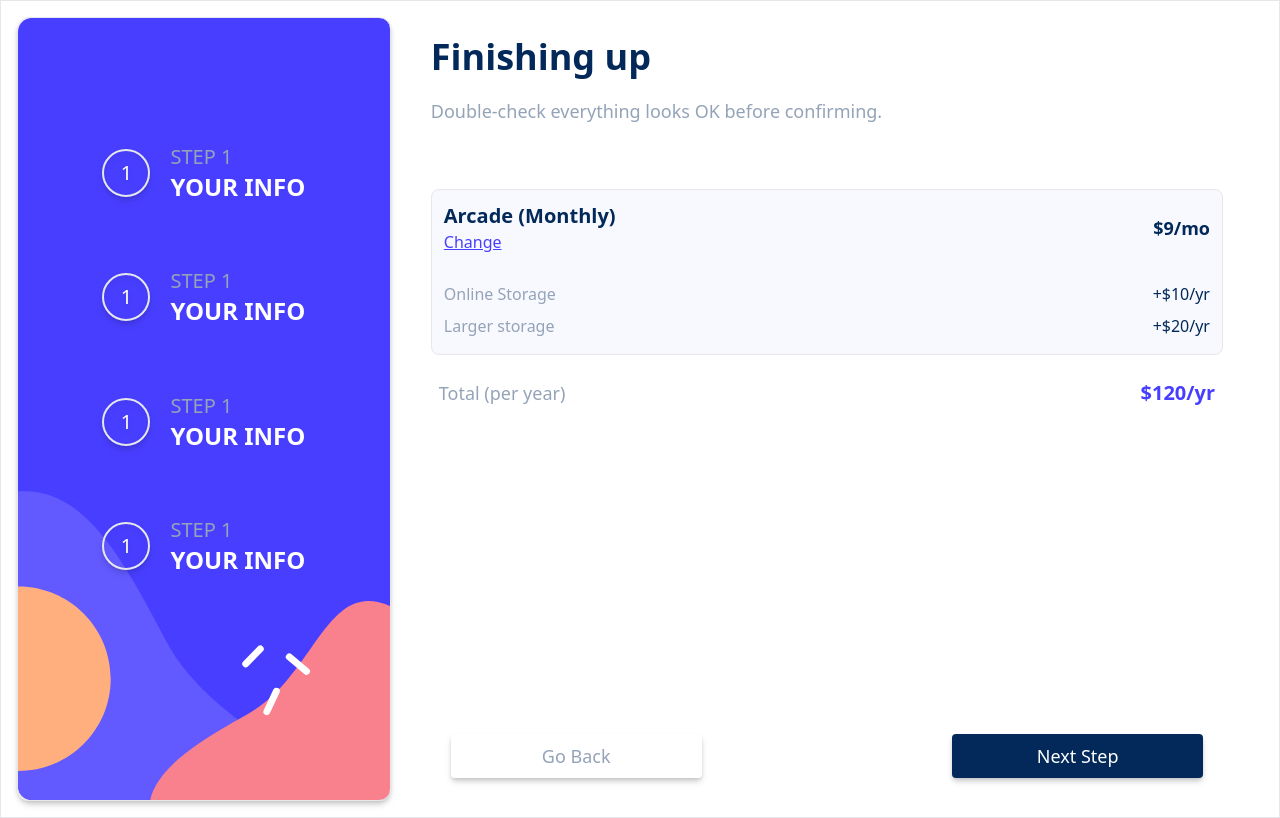
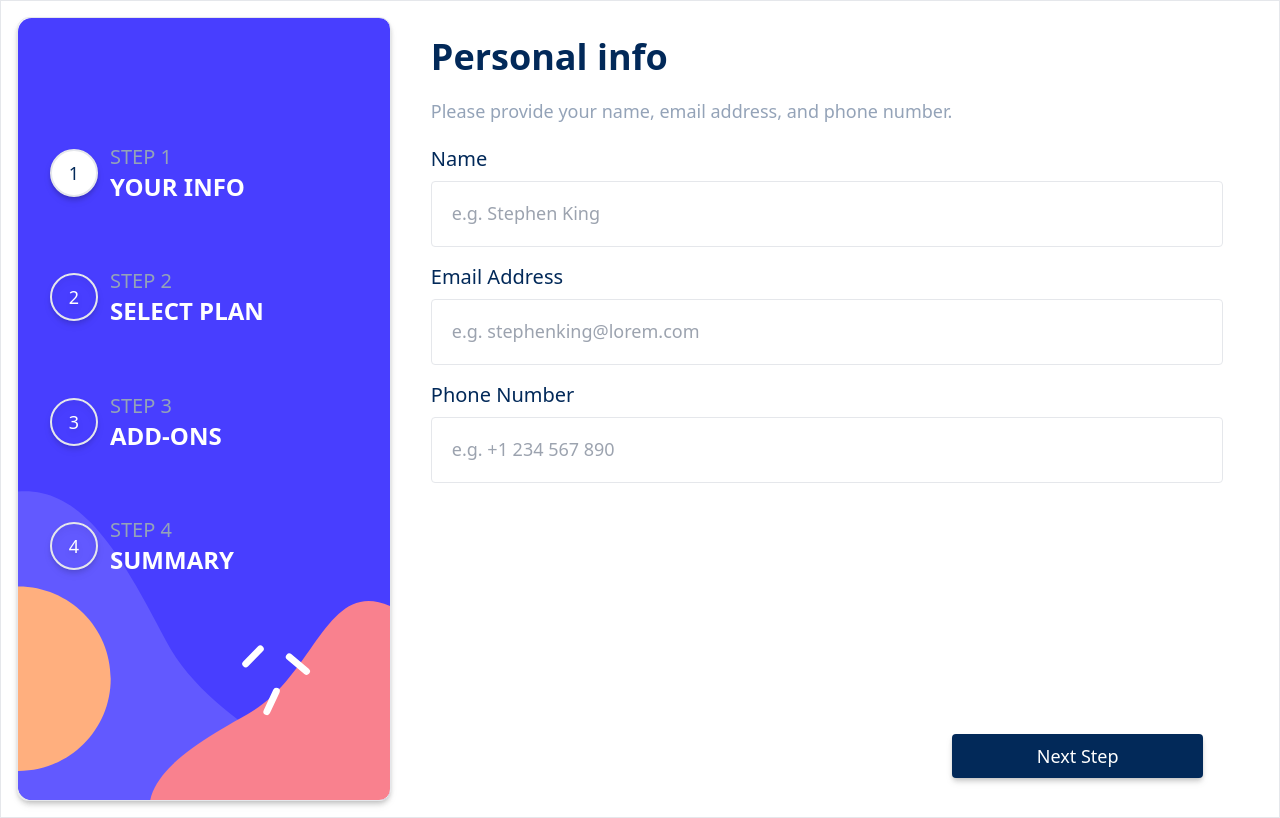
Before and after one commit to joshuabroqueza/multi-step-form, a React (Vite) app in the folder multi-step-form/: page / in a window 1280 px wide. Built offline with nearby package versions, Linux system fonts and the light colour scheme.

Commit message:
Updating the functionalities
1. Add a useReducer
2. Update a the css of the navigation page when active
3. Add next button functionality for the second page

```diff
--- a/multi-step-form/src/Appv2.jsx
+++ b/multi-step-form/src/Appv2.jsx
@@ -79,7 +79,7 @@ const Appv2 = () => {
             </div>
           </div>
           <div className="button_container h-[10%] bg-white border flex justify-end items-center p-3 absolute bottom-0 left-0 right-0">
-            <button className="bg-denim w-1/3 text-white py-2 px-4 rounded">
+            <button className="bg-denim w-1/3 text-white py-2 px-2 rounded">
               Next Step
             </button>
           </div>
--- a/multi-step-form/src/Appv3.jsx
+++ b/multi-step-form/src/Appv3.jsx
@@ -1,133 +1,68 @@
 import React from "react";
 import Firstform from "./components/Firstform";
-import { useState } from "react";
+import { useState, useReducer } from "react";
 import SecondForm from "./components/SecondForm";
+import Header from "./components/Header";
+
+const initialState = {
+  pages: [
+    {
+      id: 1,
+      name: "YOUR INFO",
+      active: true,
+    },
+    {
+      id: 2,
+      name: "SELECT PLAN",
+      active: false,
+    },
+    {
+      id: 3,
+      name: "ADD-ONS",
+      active: false,
+    },
+    {
+      id: 4,
+      name: "SUMMARY",
+      active: false,
+    },
+  ],
+};
+
+function reducer(state, action) {
+  switch (action.type) {
+    case "SET_ACTIVE_PAGE":
+      return action.payload;
+    default:
+      return state;
+  }
+}
 
 const Appv3 = () => {
+  const [{ pages }, dispatch] = useReducer(reducer, initialState);
+
+  const [activePage, setActivePage] = useState(1);
+
+  const handleNextStep = () => {
+    setActivePage(activePage + 1);
+  };
+
   return (
     <div className="flex flex-col h-screen w-screen">
       <div className="border md:flex md:p-4 md:flex-row flex-grow w-full">
-        {/* <!-- Static parent --> */}
-        <div
-          className="h-1/4 md:h-full w-full md:w-[30%] drop-shadow-md shadow-md p-8 md:rounded-xl border bg-[url('./assets/images/bg-sidebar-mobile.svg')] md:bg-[url('./assets/images/bg-sidebar-desktop.svg')]
+        <div className="h-1/4 md:h-full w-full md:w-[30%] drop-shadow-md shadow-md p-8 md:rounded-xl border bg-[url('./assets/images/bg-sidebar-mobile.svg')] md:bg-[url('./assets/images/bg-sidebar-desktop.svg')] bg-cover">
+          <Header activePage={activePage} pages={pages} />
+        </div>
 
-        bg-cover"
-        >
-          <div className="number_container flex flex-row md:flex-col md:justify-evenly items-center my-10 w-full  md:h-3/4 ">
-            <div className="step_child flex flex-row justify-center items-center my-3 w-full">
-              <div className="border-2 drop-shadow-md shadow-md rounded-full w-12 h-12 md:mr-5 text-white flex items-center justify-center md:text-xl">
-                1
-              </div>
-              <div className="text_content hidden md:inline-block">
-                <p className="text-slate-400 md:text-lg lg:text-xl">STEP 1</p>
-                <h3 className="text-white font-bold md:text-xl lg:text-2xl">
-                  YOUR INFO
-                </h3>
-              </div>
-            </div>
-
-            <div className="step_child flex flex-row justify-center items-center my-3 w-full">
-              <div className="border-2 drop-shadow-md shadow-md rounded-full w-12 h-12 md:mr-5 text-white flex items-center justify-center md:text-xl">
-                1
-              </div>
-              <div className="text_content hidden md:inline-block">
-                <p className="text-slate-400 md:text-lg lg:text-xl">STEP 1</p>
-                <h3 className="text-white font-bold md:text-xl lg:text-2xl">
-                  YOUR INFO
-                </h3>
-              </div>
-            </div>
-
-            <div className="step_child flex flex-row justify-center items-center my-3 w-full">
-              <div className="border-2 drop-shadow-md shadow-md rounded-full w-12 h-12 md:mr-5 text-white flex items-center justify-center md:text-xl">
-                1
-              </div>
-              <div className="text_content hidden md:inline-block">
-                <p className="text-slate-400 md:text-lg lg:text-xl">STEP 1</p>
-                <h3 className="text-white font-bold md:text-xl lg:text-2xl">
-                  YOUR INFO
-                </h3>
-              </div>
-            </div>
-
-            <div className="step_child flex flex-row justify-center items-center my-3 w-full">
-              <div className="border-2 drop-shadow-md shadow-md rounded-full w-12 h-12 md:mr-5 text-white flex items-center justify-center md:text-xl">
-                1
-              </div>
-              <div className="text_content hidden md:inline-block">
-                <p className="text-slate-400 md:text-lg lg:text-xl">STEP 1</p>
-                <h3 className="text-white font-bold md:text-xl lg:text-2xl">
-                  YOUR INFO
-                </h3>
-              </div>
-            </div>
-          </div>
-        </div>
-        {/* PASTE START HERE */}
         <div className="body_container flex flex-col px-5 md:px-10 md:w-[70%]">
-          {/* <Firstform /> */}
+          {activePage === 1 && <Firstform onNextStep={handleNextStep} />}
+          {activePage === 2 && <SecondForm />}
 
           {/* <SecondForm /> */}
 
           {/* <ThirdForm /> */}
 
           {/* <FourthForm /> */}
-
-          <div>
-            <div className="form_header w-full p-5 my-5 md:p-0 md:m-0 border md:border-none shadow-lg md:shadow-none drop-shadow md:drop-shadow-none rounded-2xl md:rounded-none bg-white md:h-[80vh] md:w-full ">
-              <h1 className="text-2xl md:text-4xl my-5 font-bold text-denim">
-                Finishing up
-              </h1>
-              <p className="text-slate-400 md:text-lg my-2">
-                Double-check everything looks OK before confirming.
-              </p>
-
-              <div className="finishing_container w-full md:mt-16">
-                <div className="finishing_child flex flex-col border p-3 rounded-lg bg-[#f8f9ff] ">
-                  <div className="flex flex-row justify-between items-center w-full">
-                    <div className="">
-                      <h3 className="text-xl font-bold text-denim">
-                        Arcade (Monthly)
-                      </h3>
-                      <button className="text-semi-purple underline">
-                        Change
-                      </button>
-                    </div>
-                    <div>
-                      <p className="text-denim font-bold text-lg">$9/mo</p>
-                    </div>
-                  </div>
-                  <br className="text-black outline outline-black bg-black" />
-                  <div className="flex flex-row justify-between my-1">
-                    <h3 className="text-slate-400">Online Storage</h3>
-                    <p className="text-denim">+$10/yr</p>
-                  </div>
-                  <div className="flex flex-row justify-between my-1">
-                    <h3 className="text-slate-400">Larger storage</h3>
-                    <p className="text-denim">+$20/yr</p>
-                  </div>
-                </div>
-
-                <div className="flex flex-row justify-between my-6 px-2">
-                  <h3 className="text-slate-400 md:text-lg">
-                    Total (per year)
-                  </h3>
-                  <p className="text-semi-purple font-bold text-lg md:text-xl">
-                    $120/yr
-                  </p>
-                </div>
-              </div>
-            </div>
-
-            <div className="button_container md:my-10 my-24 h-[10%] flex justify-between items-center px-5">
-              <button className="bg-white w-1/3 text-slate-400 py-2 px-4 rounded md:text-lg shadow-md drop-shadow-md">
-                Go Back
-              </button>
-              <button className="bg-denim w-1/3 text-white py-2 px-4 rounded md:text-lg shadow-md drop-shadow-md">
-                Next Step
-              </button>
-            </div>
-          </div>
         </div>
       </div>
     </div>
--- a/multi-step-form/src/components/Firstform.jsx
+++ b/multi-step-form/src/components/Firstform.jsx
@@ -1,8 +1,13 @@
 import React from "react";
 
-const Firstform = () => {
+const Firstform = ({ onNextStep }) => {
+  const handleSubmit = (e) => {
+    e.preventDefault();
+    onNextStep();
+    console.log("im click");
+  };
   return (
-    <form>
+    <form onSubmit={(e) => handleSubmit(e)}>
       <div className="form_header w-full p-5 my-5 md:p-0 md:m-0 border md:border-none shadow-lg md:shadow-none drop-shadow md:drop-shadow-none rounded-2xl md:rounded-none bg-white md:h-[80vh] md:w-full ">
         <h1 className="text-2xl md:text-4xl my-5 font-bold text-denim">
           Personal info
--- /dev/null
+++ b/multi-step-form/src/components/Header.jsx
@@ -0,0 +1,32 @@
+import React from "react";
+
+const Header = ({ pages, activePage }) => {
+  console.log(activePage);
+  return (
+    <div className="number_container flex flex-row md:flex-col md:justify-evenly items-center my-10 w-full  md:h-3/4 ">
+      {pages.map((page) => (
+        <div className="step_child flex flex-row justify-center md:justify-start items-center my-3 w-full">
+          <div
+            className={
+              activePage === page.id
+                ? "bg-white border-2 drop-shadow-md shadow-md rounded-full w-12 h-12 md:mr-3 text-denim flex items-center justify-center md:text-lg"
+                : "border-2 drop-shadow-md shadow-md rounded-full w-12 h-12 md:mr-3 text-white flex items-center justify-center md:text-lg"
+            }
+          >
+            {page.id}
+          </div>
+          <div className="text_content hidden md:inline-block">
+            <p className="text-slate-400 md:text-sm lg:text-xl">
+              STEP {page.id}
+            </p>
+            <h3 className="text-white font-bold md:text-sm lg:text-2xl">
+              {page.name}
+            </h3>
+          </div>
+        </div>
+      ))}
+    </div>
+  );
+};
+
+export default Header;
--- a/multi-step-form/src/components/SecondForm.jsx
+++ b/multi-step-form/src/components/SecondForm.jsx
@@ -90,7 +90,7 @@ const SecondForm = () => {
         <button className="bg-white w-1/3 text-black py-2 px-4 rounded md:text-lg shadow-md drop-shadow-md">
           Go Back
         </button>
-        <button className="bg-denim w-1/3 text-white py-2 px-4 rounded md:text-lg shadow-md drop-shadow-md">
+        <button className="bg-denim w-1/3 text-white py-2 px-2 rounded md:text-lg shadow-md drop-shadow-md">
           Next Step
         </button>
       </div>
--- a/multi-step-form/src/components/ThirdFrom.jsx
+++ b/multi-step-form/src/components/ThirdFrom.jsx
@@ -82,7 +82,7 @@ const ThirdFrom = () => {
         <button className="bg-white w-1/3 text-black py-2 px-4 rounded md:text-lg shadow-md drop-shadow-md">
           Go Back
         </button>
-        <button className="bg-denim w-1/3 text-white py-2 px-4 rounded md:text-lg shadow-md drop-shadow-md">
+        <button className="bg-denim w-1/3 text-white py-2 px-2 rounded md:text-lg shadow-md drop-shadow-md">
           Next Step
         </button>
       </div>
--- a/multi-step-form/tailwind.config.js
+++ b/multi-step-form/tailwind.config.js
@@ -8,6 +8,7 @@ export default {
         "light-blue": "#ABBCFF",
         "semi-black": "#022959",
         "semi-purple": "#483EFF",
+        "semi-grey": "#9699AA",
       },
     },
   },
```
Also changed, not shown: multi-step-form/src/components/FourthForm.jsx (added, +61 -0 lines), multi-step-form/src/components/Thankyou.jsx (added, +22 -0 lines).
